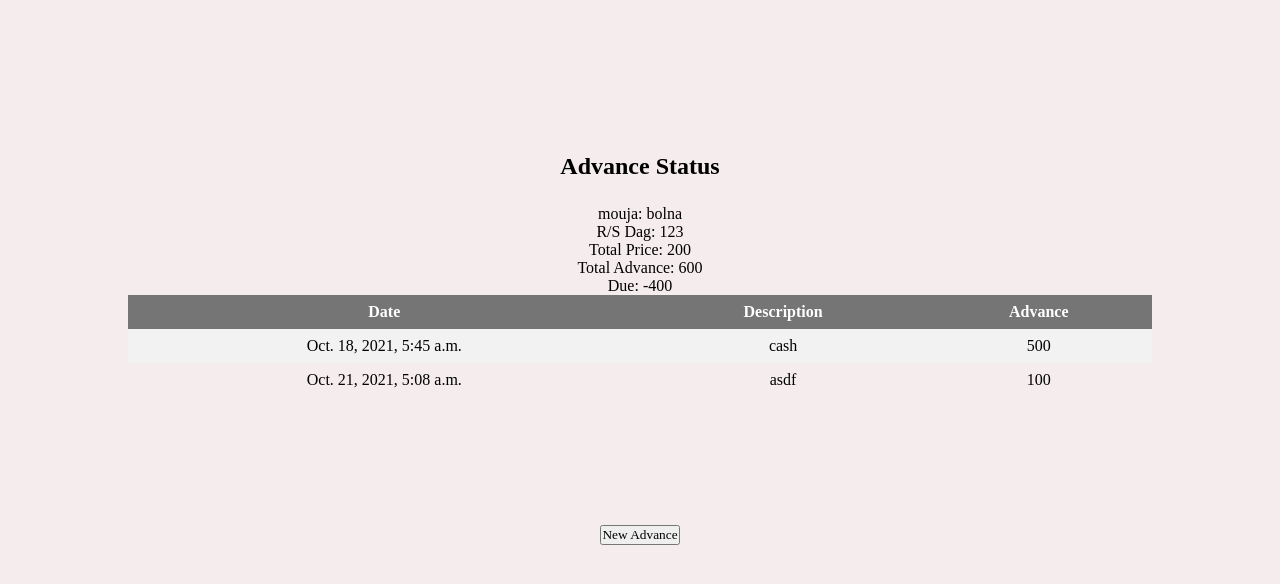
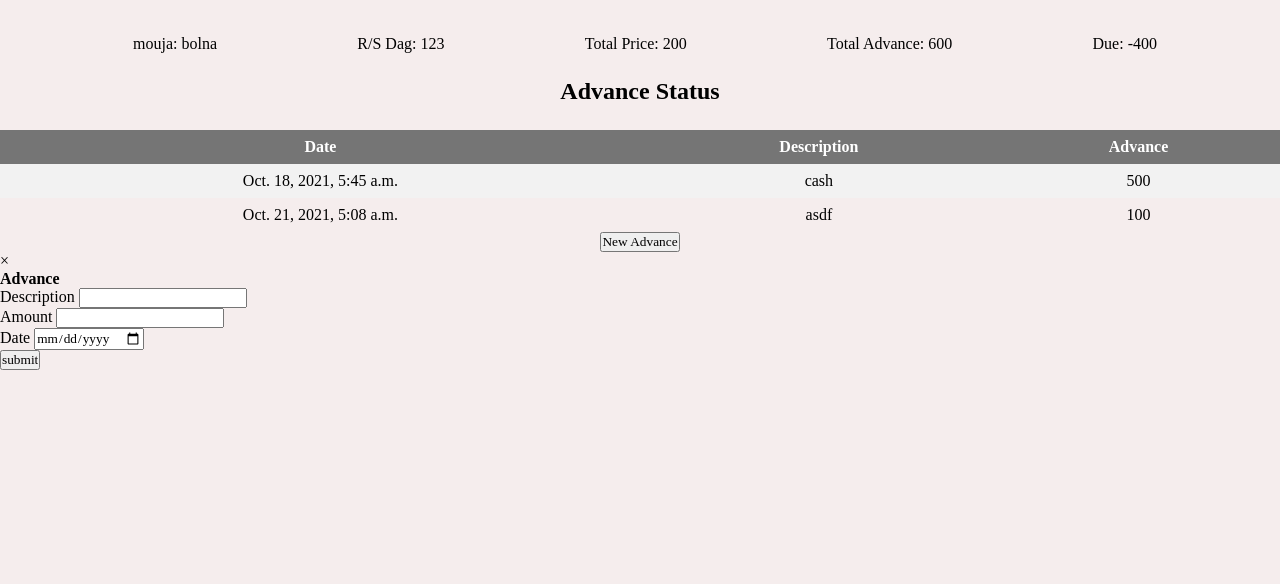
Before and after one commit to Abdunnoor11/pokectaccount, a Django app: page /advancepage/1/1 in a window 1280 px wide. Shown: the part 38-622 px from the top of the page. Run offline with Django 3.2, Linux system fonts and the light colour scheme; a user stored in the database is signed in; data comes from the database, SQL or seed files in the repository; both versions use the stored data as it was after the commit.

Commit message:
land done

```diff
--- a/app/templates/app/advancepage.html
+++ b/app/templates/app/advancepage.html
@@ -9,88 +9,17 @@
         font-family: Arial, Helvetica, sans-serif;
     }
 
-    .tablecontainer th, td{
+    .tablecontainer {
+        margin: 0;
+    }
+
+    .tablecontainer th,
+    td {
         text-align: center;
     }
 
     /* The Modal (background) */
-    .modal {
-        display: none;
-        /* Hidden by default */
-        position: fixed;
-        /* Stay in place */
-        z-index: 1;
-        /* Sit on top */
-        padding-top: 100px;
-        /* Location of the box */
-        left: 0;
-        top: 0;
-        width: 100%;
-        /* Full width */
-        height: 100%;
-        /* Full height */
-        overflow: auto;
-        /* Enable scroll if needed */
-        background-color: rgb(0, 0, 0);
-        /* Fallback color */
-        background-color: rgba(0, 0, 0, 0.4);
-        /* Black w/ opacity */
-    }
 
-    /* Modal Content */
-    .modal-content {
-        position: relative;
-        background-color: #fefefe;
-        margin: auto;
-        padding: 0;
-        border: 1px solid #888;
-        width: 30%;
-        text-align: center;
-        box-shadow: 0 4px 8px 0 rgba(0, 0, 0, 0.2),
-            0 6px 20px 0 rgba(0, 0, 0, 0.19);
-        -webkit-animation-name: animatetop;
-        -webkit-animation-duration: 0.4s;
-        animation-name: animatetop;
-        animation-duration: 0.4s;
-    }
-
-    /* Add Animation */
-    @-webkit-keyframes animatetop {
-        from {
-            top: -300px;
-            opacity: 0;
-        }
-
-        to {
-            top: 0;
-            opacity: 1;
-        }
-    }
-
-    @keyframes animatetop {
-        from {
-            top: -300px;
-            opacity: 0;
-        }
-
-        to {
-            top: 0;
-            opacity: 1;
-        }
-    }
-
-    /* The Close Button */
-    .close {
-        color: rgb(0, 0, 0);
-        float: right;
-        font-size: 28px;
-        font-weight: bold;
-        cursor: pointer;
-    }
-
-    .modal-body {
-        padding: 30px 16px;
-    }
 
     @media (max-width: 700px) {
         .modal-content {
@@ -98,24 +27,25 @@
         }
 
         .tablecontainer {
-        display: block;
-    }
+            display: block;
+        }
     }
 </style>
 {% endblock %}
 {% block body %}
 <main>
+    <div class="profile">
+        <div class="card">mouja: {{ land.mouja }}</div>
+        <div class="card">R/S Dag: {{ land.rsdag }}</div>
+        <div class="card">Total Price: {{ land.totalprice }}</div>
+        <div class="card">Total Advance: {{ total }}</div>
+        <div class="card">Due: {{ balacnce }}</div>
+    </div>
     <div class="tablecontainer">
+
         <h2>Advance Status</h2>
 
         <table>
-            <div class="landcard">
-                <div class="card">mouja: {{ land.mouja }}</div>
-                <div class="card">R/S Dag: {{ land.rsdag }}</div>
-                <div class="card">Total Price: {{ land.totalprice }}</div>
-                <div class="card">Total Advance: {{ total }}</div>
-                <div class="card">Due: {{ balacnce }}</div>
-            </div>
             <tr>
                 <th>Date</th>
                 <th class="ralign">Description</th>
@@ -129,18 +59,56 @@
             </tr>
             {% endfor %}
         </table>
+
+        <button class="ad" onclick="ModalFunc(loanbtn)" id="loanbtn">New Advance</button>
     </div>
-
-    <div class="restablecontainer">
-        <!-- {% for account in accounts %}
-        <div class="tblrow">
-            {{ account.debtor }} | {{ account.description }} | {% if account.status %} Paid  {% else %} Due {% endif %}<br />
-            Balance: {{ account.balance }} <br />
-            Loan: {{ account.loan }}, Deposit: {{ account.deposit }}
-        </div>
-        {% endfor %} -->
-    </div>
-    <button class="ad">New Advance</button>
 </main>
 
+<div id="Loan" class="modal">
+
+    <div class="modal-content">
+        <div class="modal-body">
+            <span class="close">&times;</span>
+            <h4>Advance</h4>
+            <form action="{% url 'advance' id land.id %}" method="POST">
+                {% csrf_token %}
+
+                <label for="description">Description</label>
+                <input type="text" name="description"><br>
+
+                <label for="amount">Amount</label>
+                <input type="number" name="amount"><br>
+
+                <label for="date">Date</label>
+                <input type="date" name="date"><br>
+
+                <input type="submit" value="submit">
+            </form>
+        </div>
+    </div>
+</div>
+
+<script>
+    function ModalFunc(btn) {
+        if (btn.id == "loanbtn") {
+            var modal = document.getElementById("Loan");
+            var span = document.getElementsByClassName("close")[0];
+        }
+
+        modal.style.display = "block";
+
+        span.onclick = function () {
+            modal.style.display = "none";
+            console.log("close");
+        };
+
+        // When the user clicks anywhere outside of the modal, close it
+        window.onclick = function (event) {
+            if (event.target == modal) {
+                modal.style.display = "none";
+            }
+        };
+    }
+</script>
+
 {% endblock %}
--- a/app/views.py
+++ b/app/views.py
@@ -277,15 +277,15 @@
 def advance(request, id, landid):
 
     if request.method == 'POST':
-         advance = request.POST['advance']
-         description = request.POST['description']
-         date = request.POST['date']
+        advance = request.POST['amount']
+        description = request.POST['description']
+        date = request.POST['date']
 
     advance = Advance.objects.create(land_id=landid, description=description, advance=advance, date=date)
     advance.save()
 
 
-    return redirect("landownerprofile", id)
+    return redirect('advancepage', id, landid)
 
 
 @login_required(login_url='login')
@@ -305,6 +305,7 @@
         "total":total,
         "balacnce":balacnce,
         "advances": advances,
+        "id":id,
     })
 
 def login(request):
```
Also changed, not shown: app/static/app/css/main.css (+95 -5 lines), db.sqlite3.
